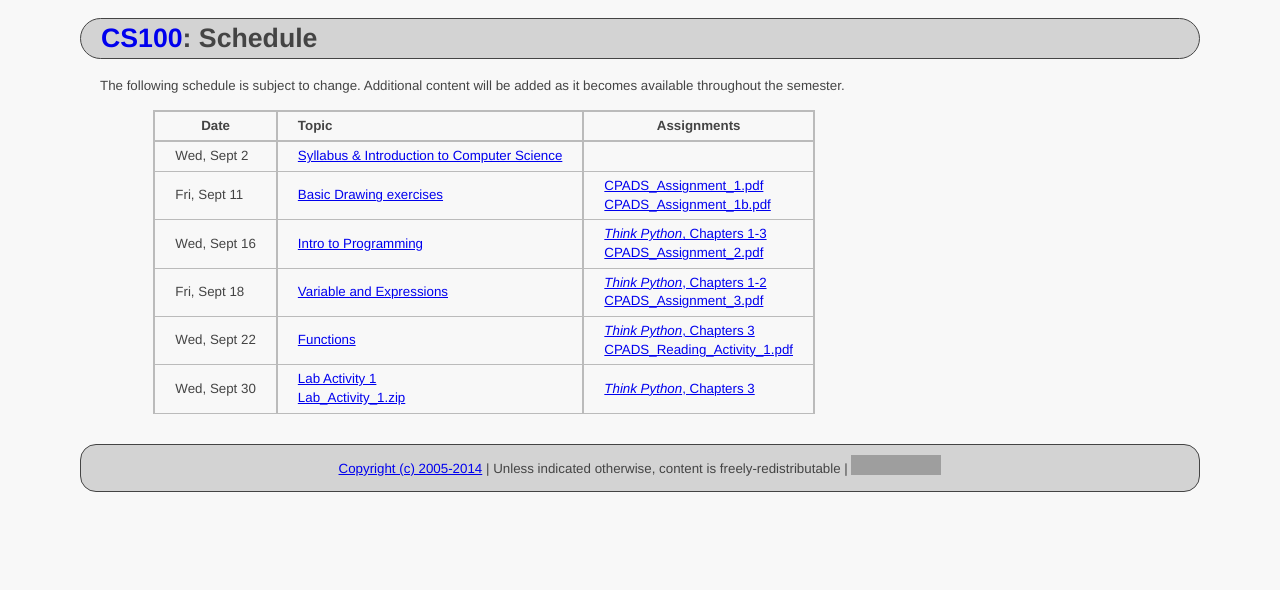
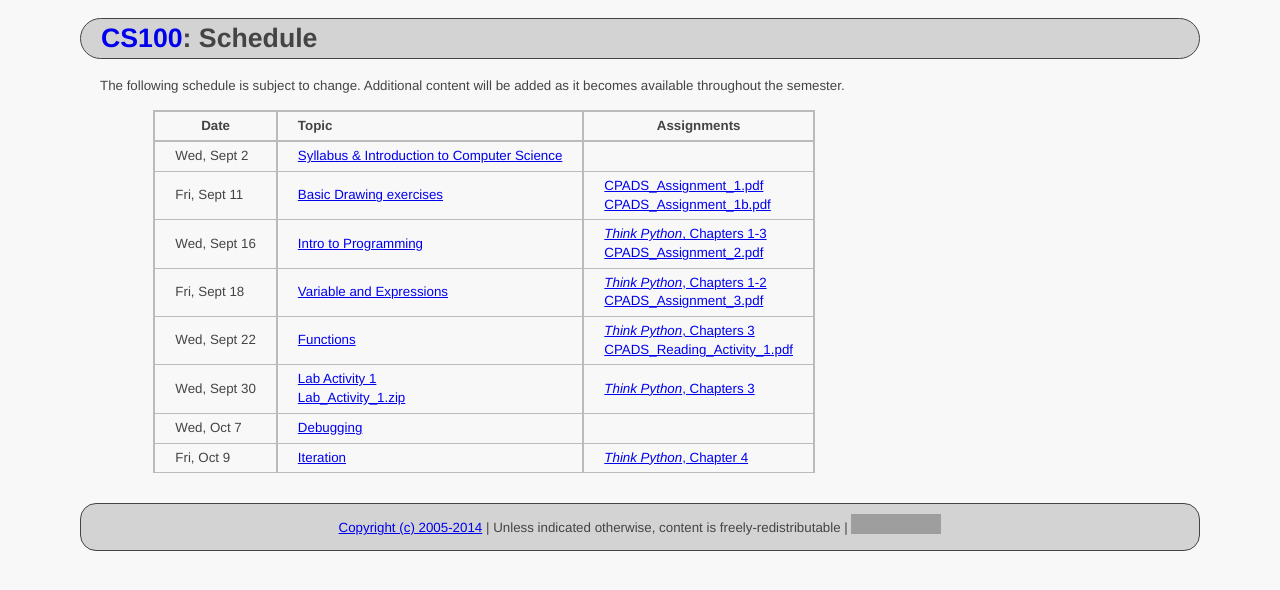
Before and after one commit to ycpcs/cs100-fall2015, a Jekyll site: the page built from schedule.md, in a window 1280 px wide. Shown: the top 590 px of the page. Built offline with Jekyll 4.4.1, drawn with Linux system fonts in a browser that asks for light colours; Markdown is read by kramdown in place of the engine named in the settings; grey boxes are pictures that could not be loaded.

Commit message:
add lectures 5 and 6
add lectures 5 and 6

```diff
--- a/schedule.md
+++ b/schedule.md
@@ -16,6 +16,8 @@ Additional content will be added as it becomes available throughout the semester
 >| Fri, Sept 18   |  [Variable and Expressions](lectures/lecture3_variables_expressions.pdf)                             | [*Think Python*, Chapters 1-2](http://greenteapress.com/thinkpython/thinkpython.html) <br /> [CPADS_Assignment_3.pdf](assign/CPADS_Assignment_3.pdf)     |
 >| Wed, Sept 22   |  [Functions](lectures/lecture4_functions.pdf)                                                        | [*Think Python*, Chapters 3](http://greenteapress.com/thinkpython/thinkpython.html) <br />  [CPADS_Reading_Activity_1.pdf](assign/CPADS_Reading_Activity_1.pdf)      |
 >| Wed, Sept 30   |  [Lab Activity 1](assign/CPADS_Lab_Activity_1.pdf) <br /> [Lab_Activity_1.zip](assign/Lab_Activity_1.zip)   | [*Think Python*, Chapters 3](http://greenteapress.com/thinkpython/thinkpython.html)       |
+>| Wed, Oct 7     |  [Debugging](lectures/lecture5_debugging.pdf)                                                        |       |
+>| Fri, Oct 9     |  [Iteration](lectures/lecture6_iteration.pdf)                                                        | [*Think Python*, Chapter 4](http://greenteapress.com/thinkpython/thinkpython.html)      |
 
 <!-- vim:set wrap: ­-->
 <!-- vim:set linebreak: -->
```
Also changed, not shown: 6 other files.
